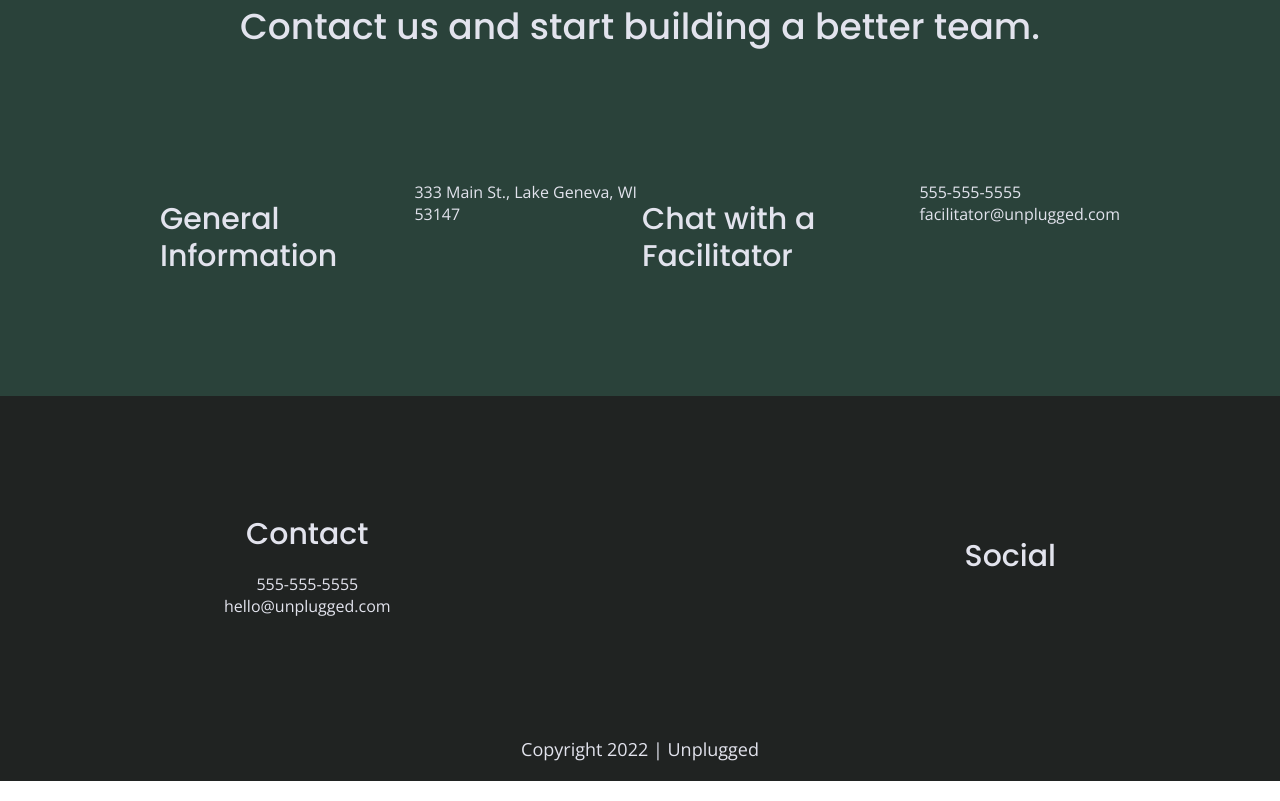
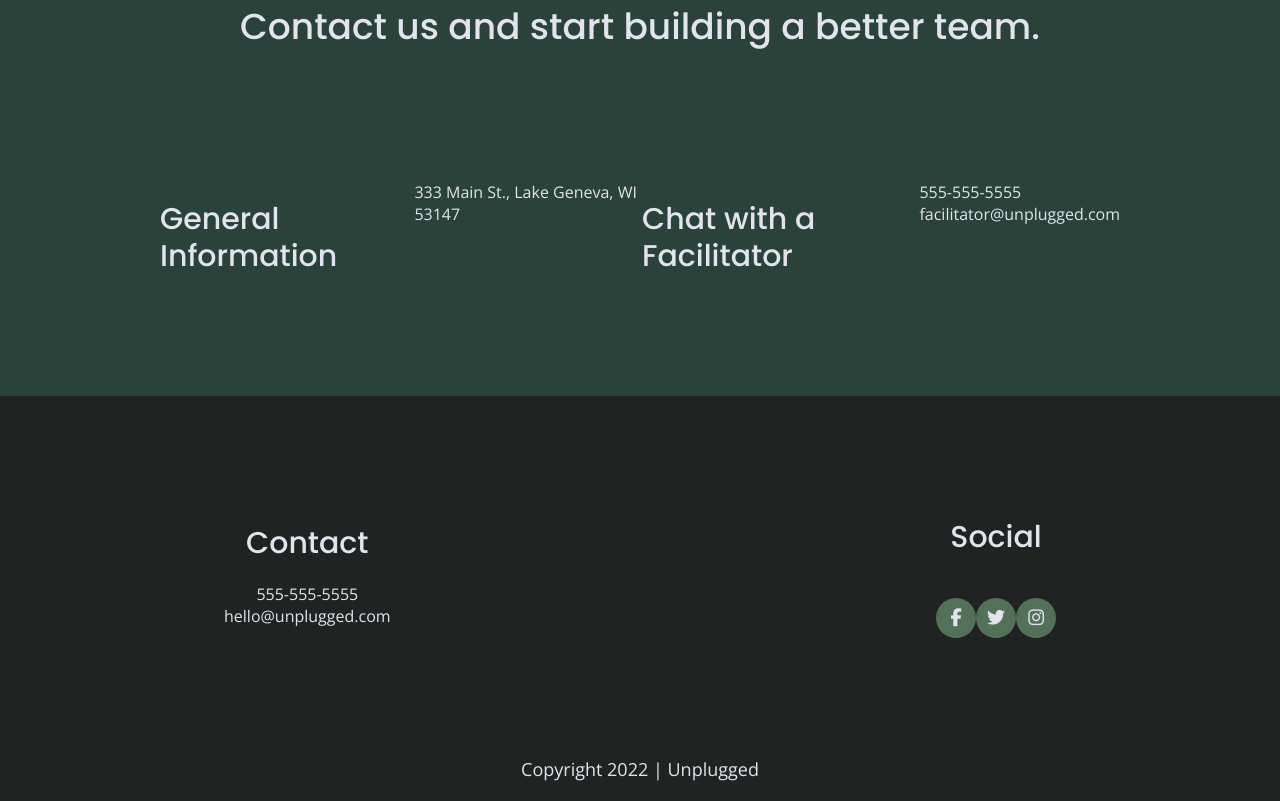
Before and after one commit to annahwadler/unplugged-retreat, a website: page about/index.html in a window 1280 px wide. Shown: the part 1221-2022 px from the top of the page. Drawn offline with nearby package versions, Linux system fonts and the light colour scheme.

Commit message:
Social media icons

```diff
--- a/about/index.html
+++ b/about/index.html
@@ -99,12 +99,15 @@
         </div>
 
         <div class="social">
-         <h3>Social</h3>
-          <div class="social-icons">
-            <p><a href="https://www.facebook.com/Skillcrush" target="_blank"></a></p>
-            <p><a href="https://twitter.com/Skillcrush" target="_blank"></a></p>
-            <p><a href="https://www.instagram.com/skillcrush/" target="_blank"></a></p>
-          </div>
+          <h4>Social</h4>
+           <div class="social-icons">
+             <p><a href="https://www.facebook.com/Skillcrush" target="_blank"><i class="fab fa-facebook-f"></i></a>
+             </p>
+             <p><a href="https://twitter.com/Skillcrush" target="_blank"><i class="fab fa-twitter"></i></a>
+             </p>
+             <p><a href="https://www.instagram.com/skillcrush/" target="_blank"><i class="fab fa-instagram"></i></a>
+             </p>
+           </div>
 
         </div>
       </div>
--- a/css/main.css
+++ b/css/main.css
@@ -228,6 +228,11 @@ footer .social-icons p {
   display: flex;
   justify-content: center;
   align-items: center;
+  background-color: #527158;
+  border-radius: 50%;
+  width: 40px;
+  height: 40px;
+
 }
 
 footer .content-wrapper {
@@ -747,7 +752,7 @@ h3 {
   /* Hero */
   .hero-area h1 {
     font-size: 3.75em;
-    width: 60%;
+    width: 80%;
 }
 
   /* Aside */
```
Also changed, not shown: faq/index.html (+9 -6 lines), index.html (+6 -3 lines).
